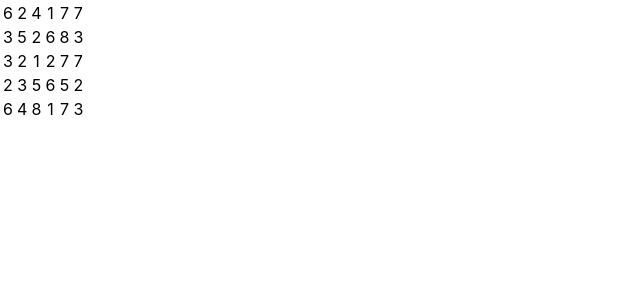
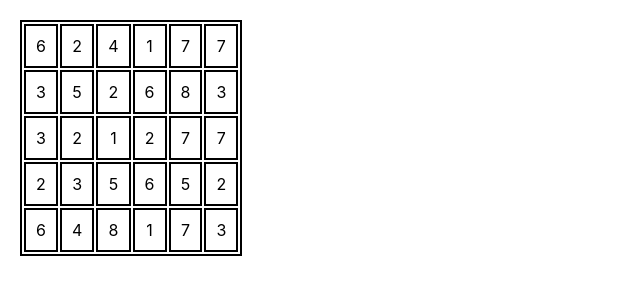
Before and after one commit to thesct22/glcm-matrix, a React (Create React App) app: page / in a window 1280 px wide. Shown: the top 300 px of the page, without its empty margins (0-640 px from the left). Built offline with nearby package versions, Linux system fonts and the light colour scheme.

Commit message:
Some border and paddings

```diff
--- a/src/App.js
+++ b/src/App.js
@@ -1,4 +1,3 @@
-import logo from './logo.svg';
 import './App.css';
 import InputMatrix from './inputMatrix';
 
--- a/src/inputMatrix.js
+++ b/src/inputMatrix.js
@@ -2,13 +2,14 @@ var InputMatrix=(randomArray)=>{
     console.log(randomArray.randomArray);
     return(
         <div id="input">
-            <table>
+            <table style={{"borderWidth":"2px", 'borderColor':"#000000", 'borderStyle':'solid','margin':'20px'}}>
                 <tbody>
-                    {randomArray.randomArray.map(item=>{
+                    {randomArray.randomArray.map((item,index)=>{
                         return(
-                            <tr>
-                                {item.map((innerItem,index)=>{
-                                    return(<td key={index}>{innerItem}</td>)
+                            <tr key={index}>
+                                {item.map((innerItem,innerIndex)=>{
+                                    var string=index+"_"+innerIndex
+                                    return(<td key={string} style={{"borderWidth":"2px", 'borderColor':"#000000", 'borderStyle':'solid','padding':'10px','margin':'0px'}}>{innerItem}</td>)
                                 })}
                             </tr>
                         )
```
